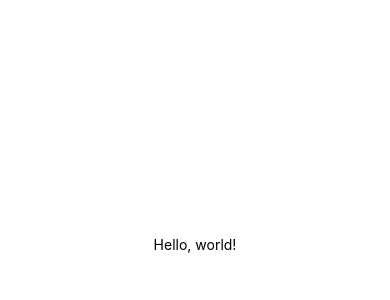
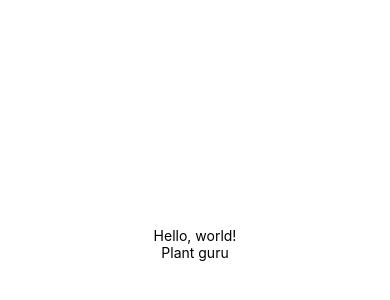
Before and after one commit to cs394-w21/plant-guru, a React Native app: screen / in a window 390 px wide. Shown: the part 178-478 px from the top of the page. Built offline with nearby package versions, Linux system fonts and the light colour scheme.

Commit message:
adding extra line to test permission

```diff
--- a/App.js
+++ b/App.js
@@ -5,6 +5,7 @@ export default function App() {
   return (
     <View style={styles.container}>
       <Text>Hello, world!</Text>
+      <Text>Plant guru</Text>
     </View>
   );
 }
```
